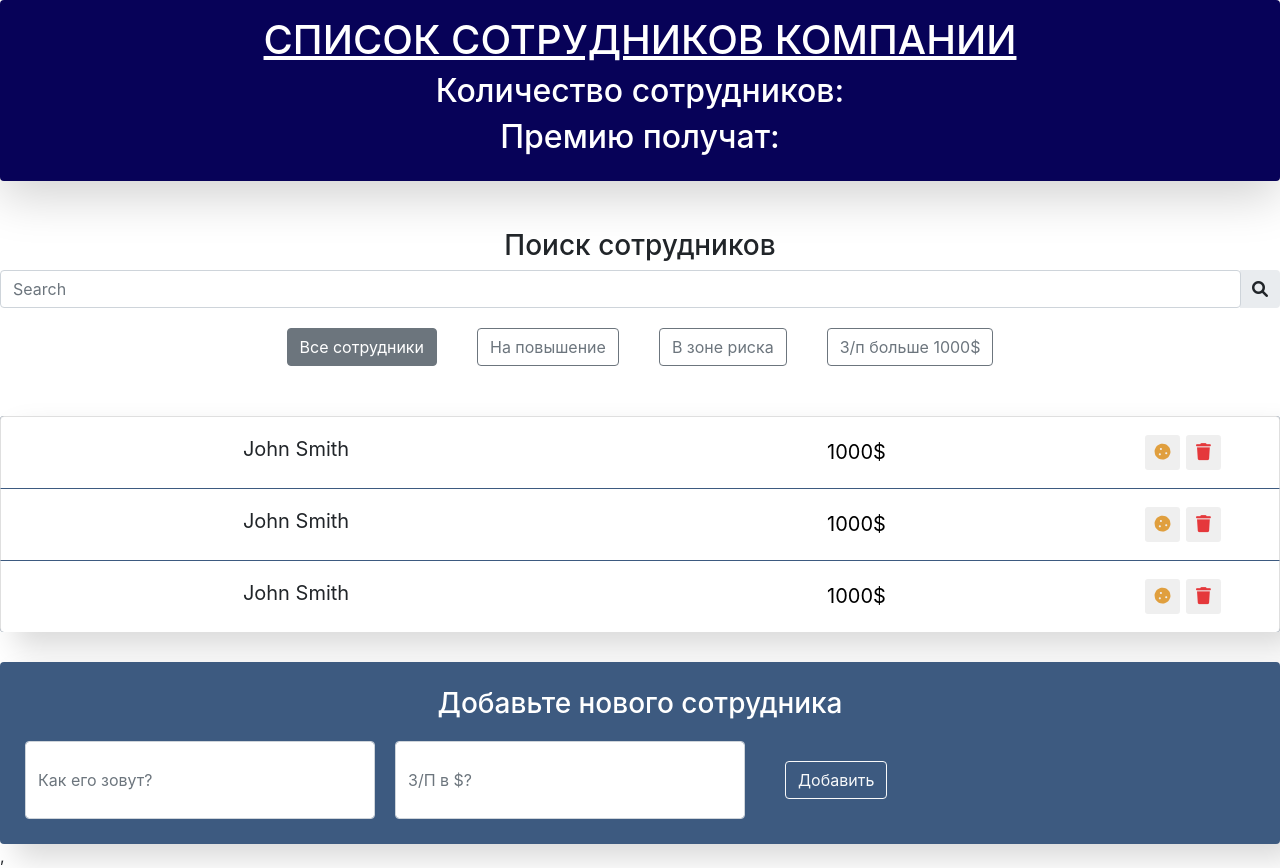
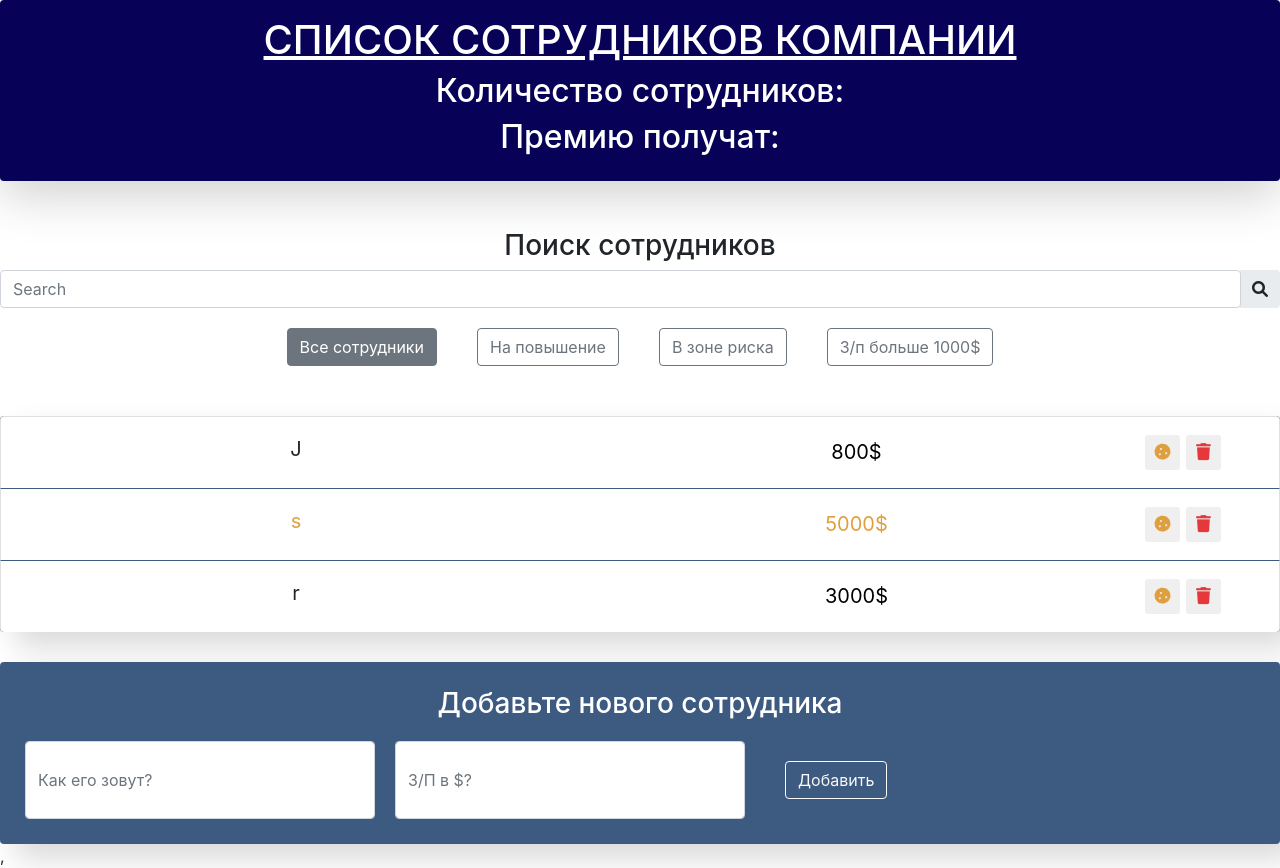
Before and after one commit to sanycoxxxx/React__App, a React (Create React App) app in the folder my-app/: page / in a window 1280 px wide. Built offline with nearby package versions, Linux system fonts and the light colour scheme.

Commit message:
add new item from data

```diff
--- a/my-app/src/App.js
+++ b/my-app/src/App.js
@@ -8,6 +8,11 @@
 import EmployeesAddForm from "./components/employees-add-form/employees-add-form";
 
 function App() {
+  const data = [
+{name: "J" , salary: 800 , increase: false, id: 1},
+{name: "s" , salary: 5000 , increase: true, id: 2},
+{name: "r" , salary: 3000 , increase: false, id: 3}
+  ];
   return (
     <div className="App">
       <header className="App-header">
@@ -17,7 +22,7 @@
           <AppFilter/>
         </div>
         <div className="">
-           <EmployeesList/>
+           <EmployeesList data={data}/>
         </div>
         <div className="">
           <EmployeesAddForm/>
--- a/my-app/src/components/employees-list-item/employees-list-item.js
+++ b/my-app/src/components/employees-list-item/employees-list-item.js
@@ -1,10 +1,14 @@
 import './employees-list-item.css';
 
-const EmployeesListItem = () => {
+const EmployeesListItem = ({name, salary, increase}) => {
+    let classNames = 'list-group-item d-flex justify-content-between';
+    if(increase) {
+        classNames += ' increase'
+    }
     return (
-        <li className="list-group-item d-flex justify-content-between">
-            <span className="list-group-item-label">John Smith</span>
-            <input type="text" className="list-group-item-input" defaultValue="1000$"/>
+        <li className={classNames}>
+            <span className="list-group-item-label">{name}</span>
+            <input type="text" className="list-group-item-input" defaultValue={salary + '$'}/>
             <div className='d-flex justify-content-center align-items-center'>
                 <button type="button"
                     className="btn-cookie btn-sm ">
--- a/my-app/src/components/employees-list/employees-list.js
+++ b/my-app/src/components/employees-list/employees-list.js
@@ -2,12 +2,19 @@
 
 import './employees-list.css';
 
-const EmployeesList = () => {
+const EmployeesList = ({data}) => {
+
+    const elements = data.map(item => {
+        const {id, ...itemProps} = item;
+        return (
+
+            <EmployeesListItem key = {id} {...itemProps}/>
+        )
+    })
+
     return (
         <ul className="app-list list-group">
-            <EmployeesListItem/>
-            <EmployeesListItem/>
-            <EmployeesListItem/>
+            {elements}
         </ul>
     )
 }
```
